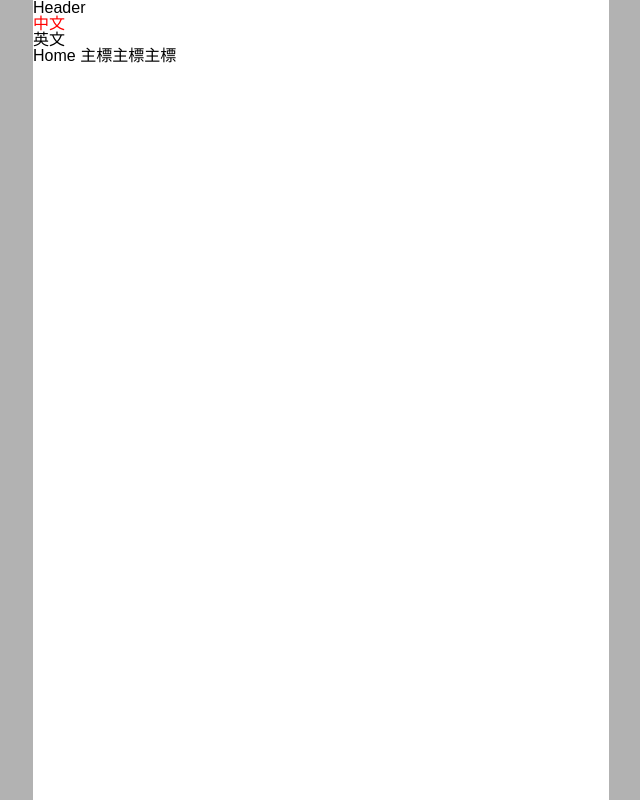
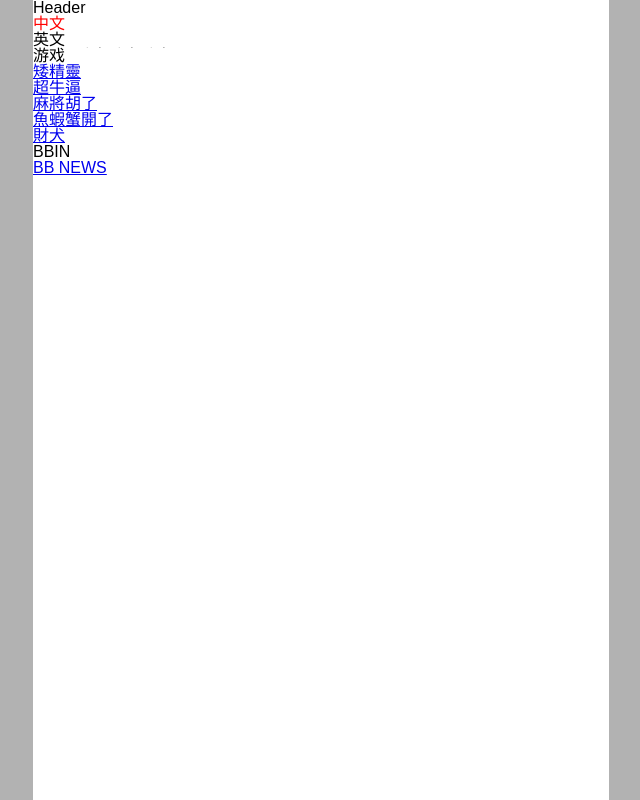
Before and after one commit to pat2304107/bbin-promotion, a Vue app: page /bbinpromo/zh-CN in a window 1280 px wide. Shown: the whole page, without its empty margins (319-959 px from the left). Built offline with nearby package versions, Linux system fonts and the light colour scheme.

Commit message:
feat: 🎸 build Header SideBar link

```diff
--- a/cSpell.json
+++ b/cSpell.json
@@ -5,6 +5,7 @@
         "vuejs",
         "stylelint",
         "composables",
-        "bbinpromo"
+        "bbinpromo",
+        "BBIN"
     ]
 }
--- a/src/components/Header/Header.scss
+++ b/src/components/Header/Header.scss
@@ -0,0 +1,3 @@
+.header-wrap{
+    position: relative;
+}
--- a/src/components/Header/Header.vue
+++ b/src/components/Header/Header.vue
@@ -1,5 +1,6 @@
 <script setup lang="ts">
 import { useLanguage } from '@/composables/setLocalePath';
+import Sidebar from '@/components/Sidebar/Sidebar.vue';
 
 const { setLocalePath } = useLanguage();
 </script>
@@ -19,6 +20,8 @@ const { setLocalePath } = useLanguage();
         >
             英文
         </div>
+
+        <Sidebar />
     </div>
 </template>
 
--- /dev/null
+++ b/src/components/Sidebar/Sidebar.scss
@@ -0,0 +1,7 @@
+.sidebar-wrap{
+    position: absolute;
+    top: 100%;
+    width: 100%;
+    height: 100vh;
+    background-color: white;
+}
--- /dev/null
+++ b/src/components/Sidebar/Sidebar.vue
@@ -0,0 +1,37 @@
+<script setup lang="ts">
+import config from '@/config';
+
+const { gameList } = config;
+</script>
+
+<template>
+    <div class="sidebar-wrap">
+        <div>
+            {{ $t('HEADER.SIDEBAR.GAME_TITLE') }}
+        </div>
+        <div>
+            <div
+                v-for="game in gameList"
+                :key="game.id"
+            >
+                <router-link
+                    :to="`/${$i18n.locale}/${game.id}`"
+                >
+                    {{ $t(`GAME.${game.id}.NAME`) }}
+                </router-link>
+            </div>
+        </div>
+        <div>
+            {{ $t('HEADER.SIDEBAR.BBIN_INFO') }}
+        </div>
+        <div>
+            <a href="https://www.bbin-news.com/?utm_source=promo">
+                {{ $t('HEADER.SIDEBAR.BB_NEWS') }}
+            </a>
+        </div>
+    </div>
+</template>
+
+<style scoped lang="scss">
+@import './Sidebar';
+</style>
--- /dev/null
+++ b/src/config.ts
@@ -0,0 +1,19 @@
+export default {
+    gameList: [
+        {
+            id: 5252
+        },
+        {
+            id: 5234
+        },
+        {
+            id: 5275
+        },
+        {
+            id: 5200
+        },
+        {
+            id: 5272
+        }
+    ]
+};
--- a/src/locales/en-US.json
+++ b/src/locales/en-US.json
@@ -1,24 +1,38 @@
 {
     "HOME_TITLE": "TITLETITLETITLE",
     "GAME_HELLO": "hello",
-    "GAME_OVERVIEW":{
+    "HEADER":{
+        "SIDEBAR": {
+            "GAME_TITLE": "Games",
+            "BBIN_INFO": "BBIN Information",
+            "CONTACT": "Contact Us",
+            "BB_NEWS": "BB NEWS",
+            "BB_CASINO": "BB Casino"
+        }
+    },
+    "GAME":{
         "5252":{
+            "NAME": "Mahjong Ways",
             "TITLE": "Explore the fantastical legend of the BB Wild West, where unprecedented gold rush adventures unfold!",
             "CONTENT": "BB Casino presents the “Wild West Legends” slot game, blending wilderness charm with Western lore. With a full-screen floating line mechanism, it offers up to 46,656 ways to win, akin to discovering endless treasures in the wilderness! Featuring distinctive gold/silver frame gameplay reminiscent of the golden and silver realms of Western towns, each consecutive elimination transforms into a wild symbol, bringing greater surprises to players. In free games, there's even a chance to earn additional reward multipliers, making your adventure journey more colorful and exciting. Every spin is a miracle, every line is a surprise, always anticipating the thrill of winning lines!"
         },
         "5234":{
+            "NAME": "Hoo Hey How",
             "TITLE": "Leprechaun adventures await as the Leprechauns unlock endless luck for you!",
             "CONTENT": "Explore the fantastical world of Leprechauns by stepping into BB casino signature slot game, “Leprechaun“! Simply score consecutive matches to trigger special eliminations, immersing players in a continuous stream of surprises. Mystical elements like lucky clovers and leprechauns accompany you throughout, with every spin potentially marking the beginning of a lucky journey. Enjoy the thrill of accumulating multiplier rewards, where each win brings a doubling of bonuses. With the appearance of clover-framed symbols, there's even a chance to transform into a wild symbol after elimination, offering more rewards and surprises. Let's embark on this leprechaun adventure together, dancing with the leprechauns as our lucky voyage begins!"
         },
         "5275":{
+            "NAME": "Leprechaun",
             "TITLE": "Endless fun in the BB mahjong trend, dominate the market‘s hotspots！",
             "CONTENT": "Joining the wave of Asian electronic mahjong games, ‘Mahjong Madness’ continuing the classic, creating anew! Letting players immerse themselves in the best-selling trend of Asian electronic mahjong games. The game not only incorporates classic mahjong elements but also introduces the golden mahjong wild card mechanism, allowing players to experience the perfect combination of tradition and innovation. Moreover, through consecutive eliminations, scores can multiply continuously, offering an unprecedented thrill of winning big. This is not just a game, but also a feast of mahjong trends that inherits and innovates, embarking on an extraordinary journey of mahjong together!"
         },
         "5200":{
+            "NAME": "Awesome Buffalo",
             "TITLE": "Immerse yourself in the BB Vietnamese vibe and experience！",
             "CONTENT": "BB Casino introduces the 2,000-line slot 'Lucky Dog' .The game innovates with wild symbols, consecutive matching multipliers, and incremental rewards. Not only does it feature golden symbols that can turn objects into wilds, but it also includes multiplier rewards that increase with consecutive wins. In free games, multipliers double again, significantly increasing the chances of winning big! Let 'Lucky Dog' bring you good luck and lead you on the path to wealth!"
         },
         "5272":{
+            "NAME": "Lucky Dog",
             "TITLE": "Win good fortune, follow the footsteps of the BB Lucky Dog.",
             "CONTENT": "BB Casino invites players to indulge in the popular Vietnamese gaming theme with their meticulously crafted 1,024-line elimination slot, “Hoo Hey How“. With 2024 upgrade, featuring a revamped interface and stunning  game sound effects, players can enjoy a richer gaming experience. The simple and easy consecutive elimination gameplay allows for the accumulation of additional multiplier rewards. In free games, multipliers can soar up to 10 times! The perfect fusion of popular local themes and innovative gameplay not only breaks through classics but also challenges new heights, promising players an unprecedented gaming adventure!"
         }
--- a/src/locales/zh-CN.json
+++ b/src/locales/zh-CN.json
@@ -1,24 +1,38 @@
 {
     "HOME_TITLE": "主標主標主標",
     "GAME_HELLO": "你好",
-    "GAME_OVERVIEW":{
+    "HEADER":{
+        "SIDEBAR": {
+            "GAME_TITLE": "游戏",
+            "BBIN_INFO": "BBIN",
+            "CONTACT": "联络我们",
+            "BB_NEWS": "BB NEWS",
+            "BB_CASINO": "BB电子"
+        }
+    },
+    "GAME":{
         "5252":{
+            "NAME": "矮精靈",
             "TITLE": "索BB荒野西部奇幻传奇，前所未有的淘金冒险就此展开！",
             "CONTENT": "BB电子浮动线数老虎机「超牛逼」，融合荒野风情与西部传奇，游戏采用满盘浮动线数机制，最高拥有46,656种连线中奖方式，就像在荒野中找到无尽的宝藏般刺激！特色金/银框玩法，仿佛是西部城镇的金银之界，每次连续消除都必转变为百搭标记，为玩家带来更大的惊喜。在免费游戏中更有机会额外获得奖励倍数，让你的冒险之旅更加丰富多彩，每一次旋转都是一次奇迹，每一次连线都是一次惊喜，时时期待连线爆奖的快感！"
         },
         "5234":{
+            "NAME": "超牛逼",
             "TITLE": "童话奇遇，矮精灵为你解锁无尽幸运！",
             "CONTENT": "探索童话般的奇幻世界，踏入BB电子特色老虎机「矮精灵」！只要连线得分，即可触发消除特色，让玩家沉浸在连续的惊喜中。幸运草、精灵的神秘元素贯穿全程，每一次的转动都可能是幸运之旅的开始。游戏中更有累积的乘倍奖励，享受奖金倍增的快感。出现带有三叶草框标记时，消除后更有机会转变为百搭符号，带来更多的獎勵惊喜和机会。让我们一起踏入这个童话般的世界，与精灵共舞，幸运之旅即刻啟程！"
         },
         "5275":{
+            "NAME": "麻將胡了",
             "TITLE": "BB麻将潮流乐无穷，玩转市场热门！",
             "CONTENT": "乘上亚洲电子游戏麻将老虎机风潮，BB电子推出「麻将胡了」！，延续经典，再创不凡！」，让玩家沉浸在最畅销的亚洲电子游戏麻将潮流中。游戏中不仅融入了经典的麻将游戏元素，更加入了金色麻将百搭机制，尽情体验经典与创新的完美结合。更可透过连续消除，让得分不断翻倍，体验前所未有的爆奖刺激与乐趣。这不仅是一场游戏，更是一次传承与创新的麻将潮流盛宴，一起延续经典，再创不凡的麻将之旅！"
         },
         "5200":{
+            "NAME": "魚蝦蟹開了",
             "TITLE": "踏入BB越南风情，沉浸体验连消乐趣与刺激！",
             "CONTENT": "BB电子讓玩家盡情沉浸于越南地区熱門遊戲主题之中，精心打造的1,024线消除式老虎机「鱼虾蟹开了」。2024年全新进化，煥然一新的介面与令人惊叹的立体游戏音效，为玩家带来更豐富的游玩体验，簡單易上手的连消玩法，即可累积额外的乘倍奖励，在免费游戏中，乘倍奖励更可高达10倍！热门在地主题与创新玩法完美融合，更是对经典的突破与再创巅峰的挑战，势必为玩家带来前所未有的游戏乐趣！"
         },
         "5272":{
+            "NAME": "財犬",
             "TITLE": "赢取好运，追随BB财犬的足迹！",
             "CONTENT": "BB电子推出2,000线老虎机「财犬」！游戏创新百搭，连消乘倍再递增，\n不仅拥有能将物件转为百搭的金色符号，更加入连续得分即可拥有递增倍数的乘倍奖励。进入免费游戏，乘倍奖励更会再次翻倍，大大提高了爆奖机会！让「财犬」带来好财运，走向财富之路！"
         }
--- a/src/views/Game/Game.vue
+++ b/src/views/Game/Game.vue
@@ -4,10 +4,10 @@
 <template>
     <div class="game-wrap">
         <div class="title">
-            {{ $t(`GAME_OVERVIEW.${$route.params.game}.TITLE`) }}
+            {{ $t(`GAME.${$route.params.game}.TITLE`) }}
         </div>
         <div class="content">
-            {{ $t(`GAME_OVERVIEW.${$route.params.game}.CONTENT`) }}
+            {{ $t(`GAME.${$route.params.game}.CONTENT`) }}
         </div>
     </div>
 </template>
```
